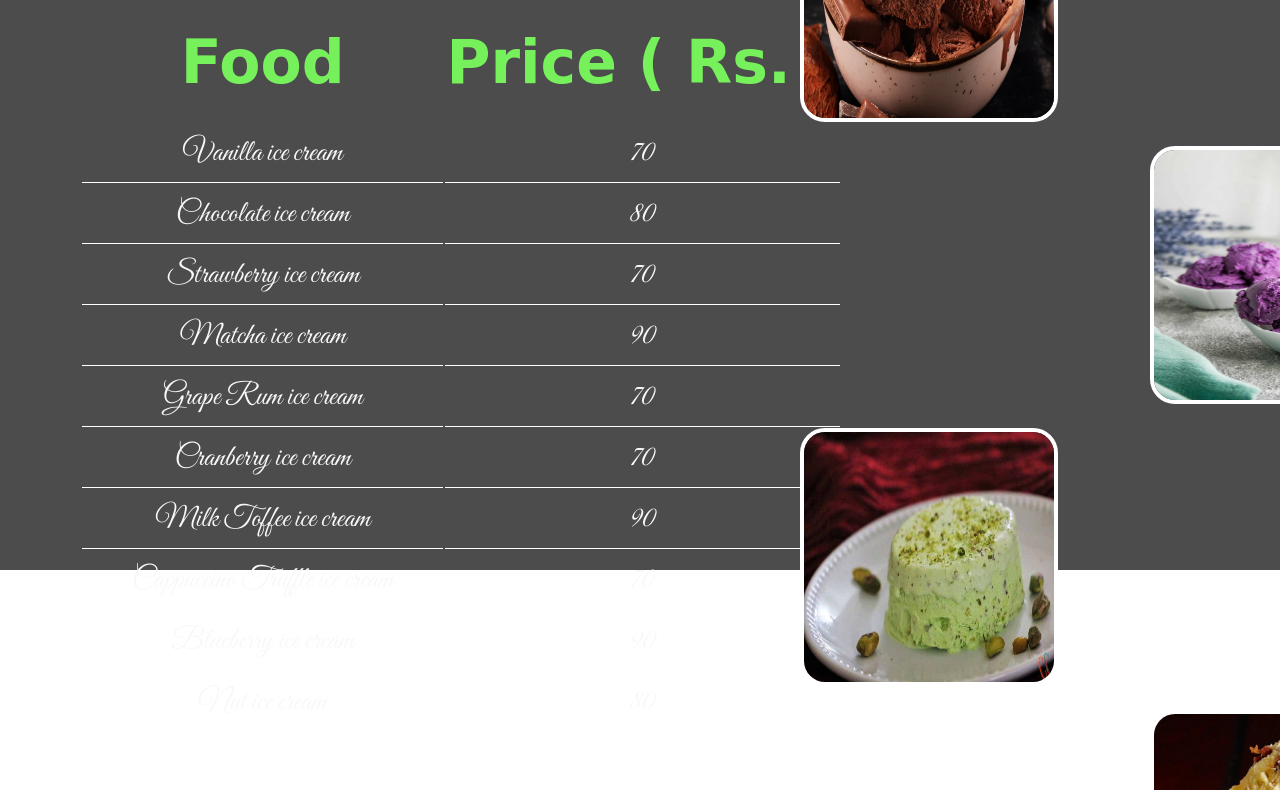
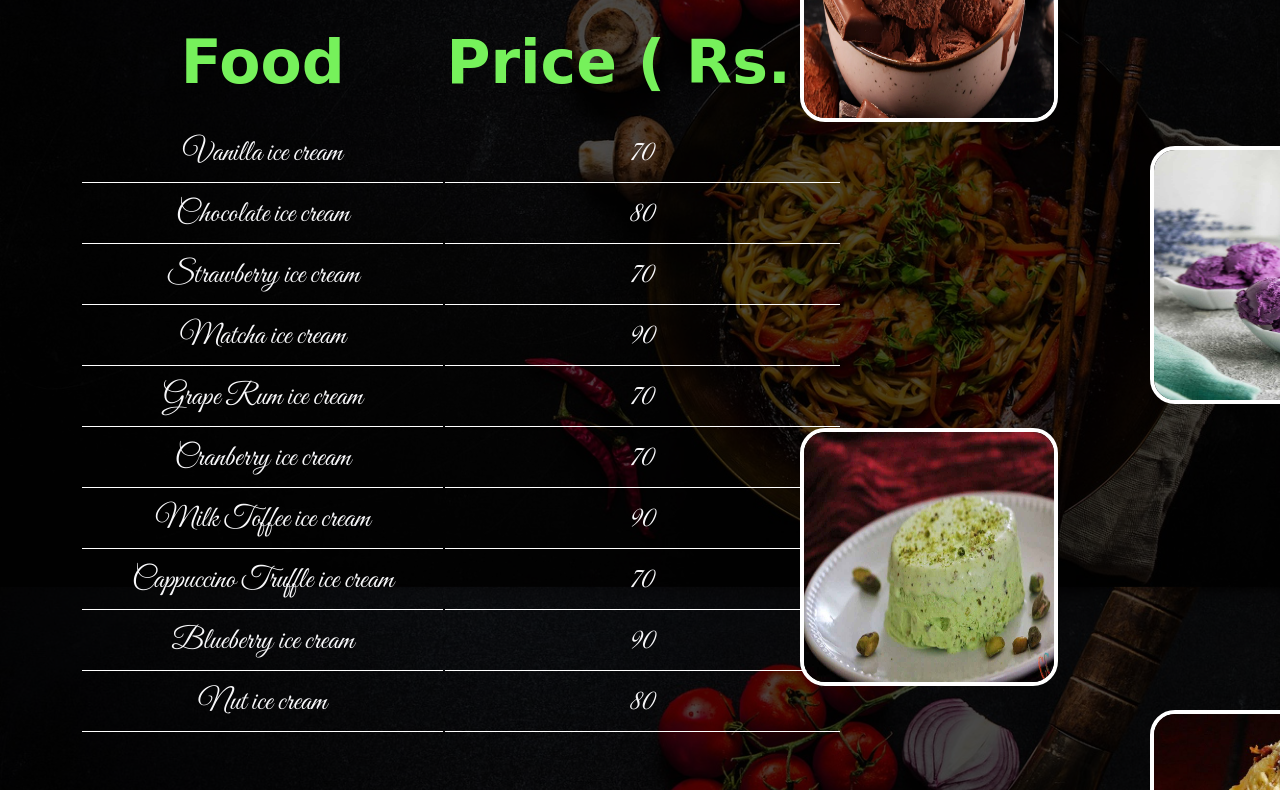
Before and after one commit to Pranjali-12/Pranjali-12.github.io, a plain HTML site: page html/ice.html in a window 1280 px wide. Shown: the part 230-1020 px from the top of the page. Drawn offline with Linux system fonts and the light colour scheme; files that its build step writes are made by us from their sources; files whose address does not match are found by name; a web font is replaced by a local one.

Commit message:
Update ice.css

```diff
--- a/css/ice.css
+++ b/css/ice.css
@@ -3,7 +3,7 @@ body {
     padding: 0px;
     background-image: linear-gradient(rgba(0, 0, 0, 0.7),
             rgba(0, 0, 0, 0.7)),
-        url("/Web/Resturant/images/menu_bg.jpg");
+        url("/images/menu_bg.jpg");
     background-repeat: no-repeat;
     background-size: cover;
     background-position: center;
```
